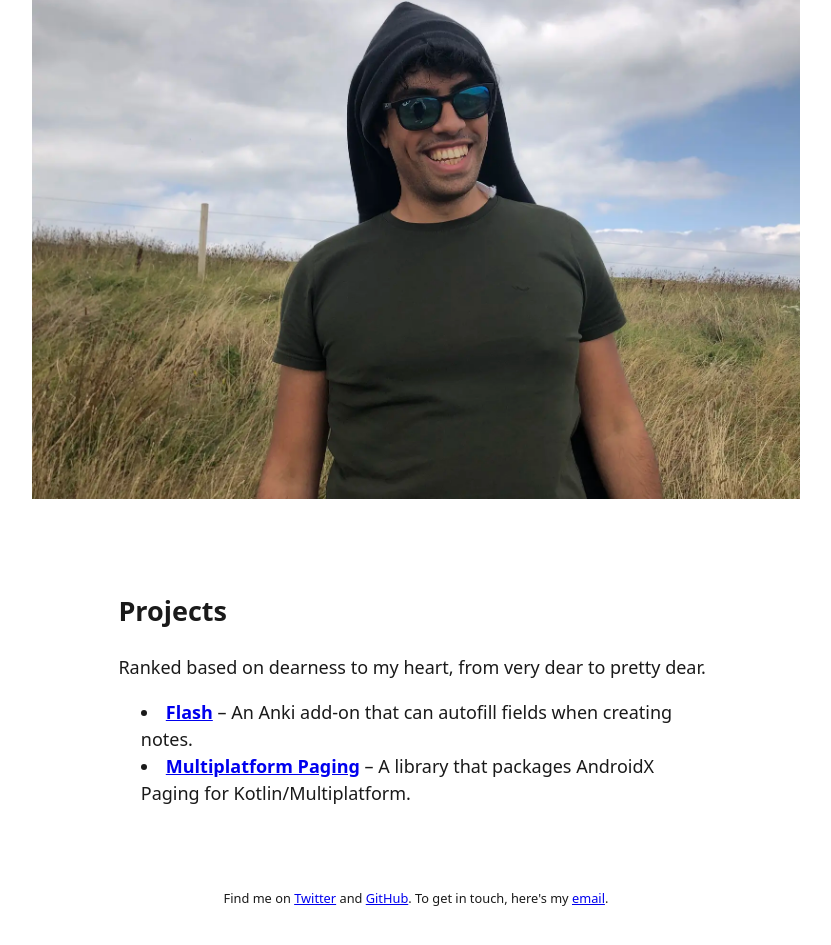
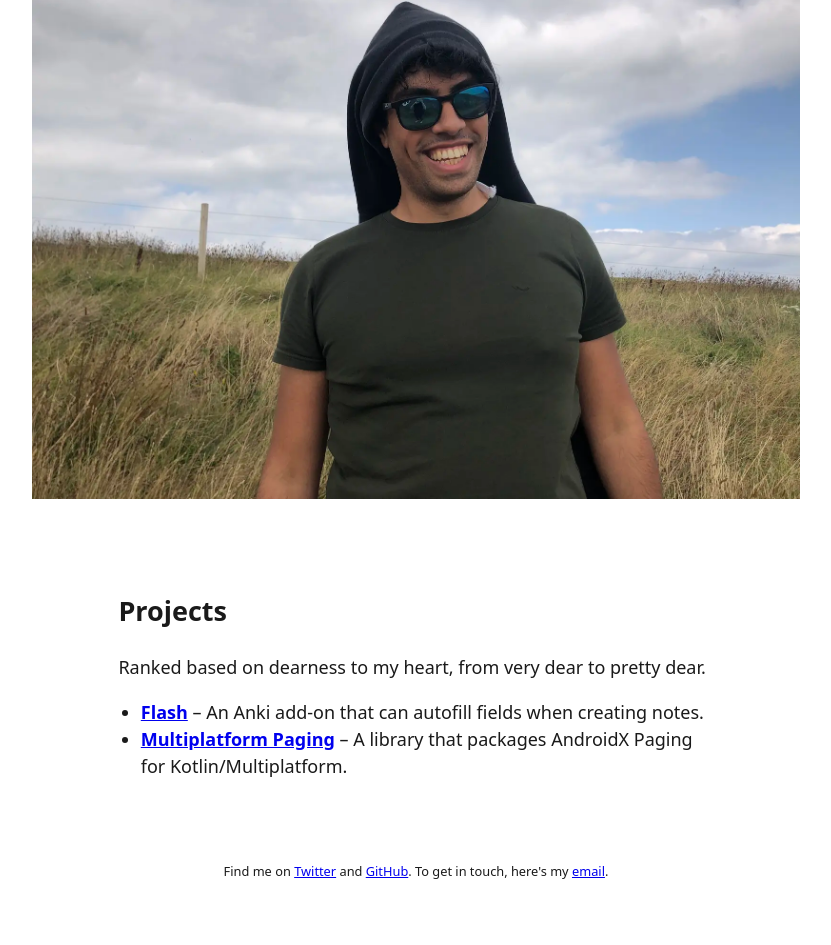
Before and after one commit to veyndan/veyndan.github.io, a website: page index.html in a window 1280 px wide. Shown: the part 403-1348 px from the top of the page, without its empty margins (224-1055 px from the left). Drawn offline with nearby package versions, Linux system fonts and the light colour scheme.

Commit message:
In li, make wrapped text continue at beginning of first line

```diff
--- a/spiffy/spiffy.css
+++ b/spiffy/spiffy.css
@@ -17,7 +17,7 @@ body {
     align-items: center;
 }
 
-main h1, main h2, main h3, main h4, main h5, main h6, main p, main ul, main li, footer address {
+main h1, main h2, main h3, main h4, main h5, main h6, main p, main ul, footer address {
     width: 100%;
     max-width: 40rem;
     padding-inline: 1.4rem;
@@ -81,8 +81,8 @@ img {
     margin-bottom: 2.4rem;
 }
 
-ul {
-    list-style: inside;
+li {
+    margin-inline-start: 1.4rem;
 }
 
 main + footer {
```
